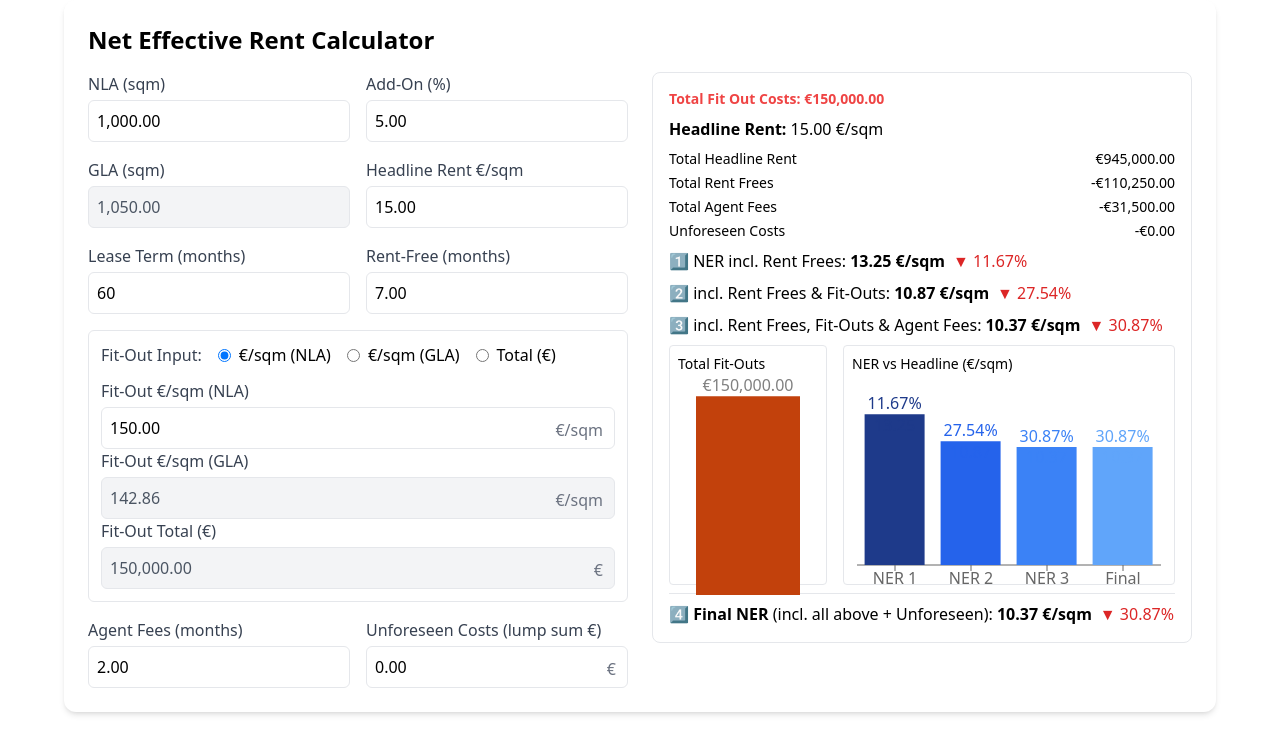
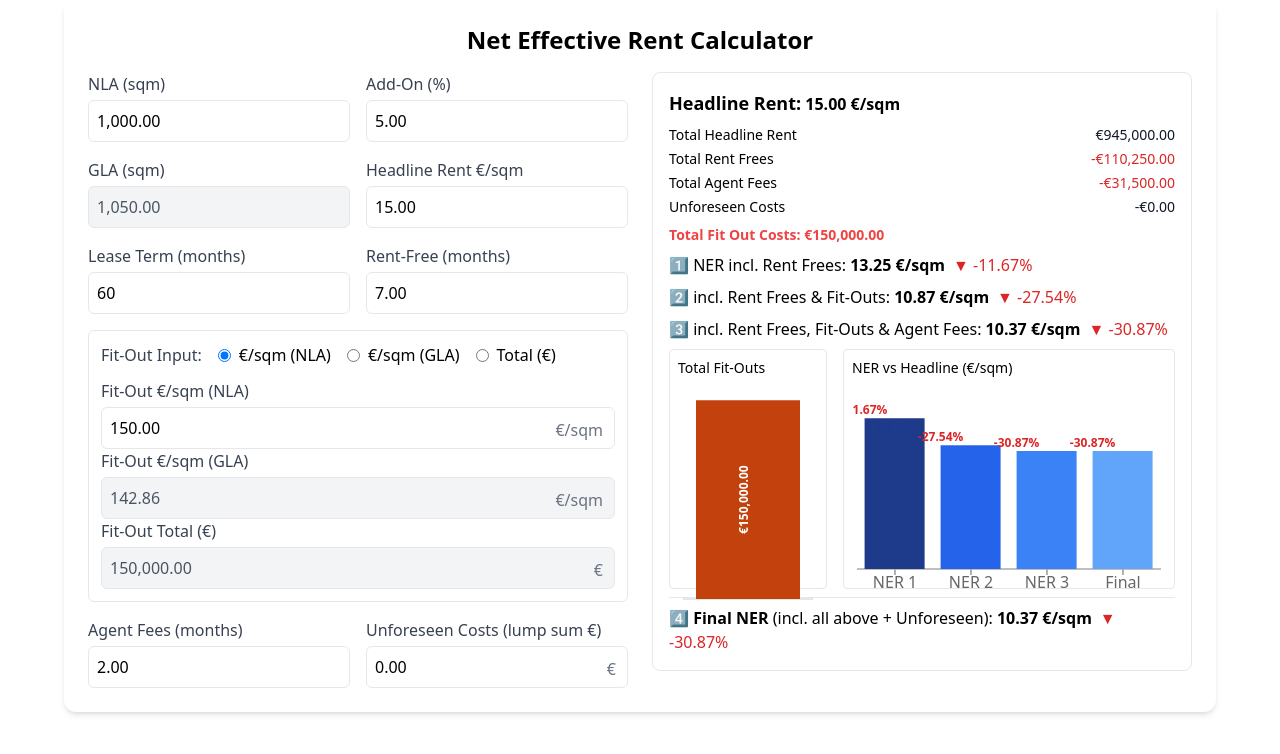
Before and after one commit to Musicandy13/Net-Effective-Rent-Calculator, a React (Vite) app: page / in a window 1280 px wide. Shown: the top 754 px of the page. Built offline with nearby package versions, Linux system fonts and the light colour scheme.

Commit message:
Update App.jsx

```diff
--- a/src/App.jsx
+++ b/src/App.jsx
@@ -8,7 +8,7 @@ import {
   Tooltip,
   LabelList,
   ReferenceLine,
-  Cell, // <-- needed for per-bar colors
+  Cell, // wichtig für individuelle Balkenfarben
 } from "recharts";
 
 /* ---------- utils ---------- */
@@ -31,24 +31,29 @@ const FCUR = (n) =>
     currency: "EUR",
   });
 
-/* ---------- delta badge ---------- */
+/* Geldwert mit Farbe je nach Vorzeichen */
+function Money({ value, strong = true, alignRight = false }) {
+  const cls =
+    (value < 0 ? "text-red-600" : "text-gray-900") +
+    (strong ? " font-medium" : "") +
+    (alignRight ? " text-right" : "");
+  return <span className={cls}>{FCUR(value)}</span>;
+}
+
+/* ---------- Delta-Badge (rot wenn unter Headline) ---------- */
 function Delta({ base, val }) {
   const pct = base > 0 ? ((val - base) / base) * 100 : 0;
-  const rounded = Math.abs(pct) < 0.005 ? 0 : pct;
-  const up = rounded > 0;
-  const down = rounded < 0;
+  const up = pct > 0;
+  const down = pct < 0;
+  const sign = pct > 0 ? "+" : "";
   return (
-    <span
-      className={`${
-        down ? "text-red-600" : up ? "text-green-600" : "text-gray-500"
-      } font-medium ml-2`}
-    >
-      {down ? "▼" : up ? "▲" : "■"} {F(Math.abs(rounded), 2)}%
+    <span className={`${down ? "text-red-600" : up ? "text-green-600" : "text-gray-500"} font-medium ml-2`}>
+      {down ? "▼" : up ? "▲" : "■"} {sign}{F(pct, 2)}%
     </span>
   );
 }
 
-/* ---------- numeric input ---------- */
+/* ---------- Numeric Input ---------- */
 function NumericField({
   label,
   value,
@@ -62,13 +67,7 @@ function NumericField({
 }) {
   const [focus, setFocus] = useState(false);
   const num = P(value);
-  const show = focus
-    ? value
-    : format === "int"
-    ? F(num, 0)
-    : format === "1dec"
-    ? F(num, 1)
-    : F(num, 2);
+  const show = focus ? value : format === "int" ? F(num, 0) : format === "1dec" ? F(num, 1) : F(num, 2);
   return (
     <label className="block">
       <span className="text-gray-700">{label}</span>
@@ -87,12 +86,8 @@ function NumericField({
             onChange(String(n));
             onCommit?.(n);
           }}
-          onChange={(e) =>
-            onChange(e.target.value.replace(/[^\d.,-]/g, ""))
-          }
-          className={`mt-1 block w-full border rounded-md p-2 pr-16 ${
-            readOnly ? "bg-gray-100 text-gray-600" : ""
-          }`}
+          onChange={(e) => onChange(e.target.value.replace(/[^\d.,-]/g, ""))}
+          className={`mt-1 block w-full border rounded-md p-2 pr-16 ${readOnly ? "bg-gray-100 text-gray-600" : ""}`}
         />
         {suffix && (
           <span className="absolute inset-y-0 right-3 top-1/2 -translate-y-1/2 text-gray-500">
@@ -104,7 +99,39 @@ function NumericField({
   );
 }
 
-/* ---------- app ---------- */
+/* ---------- Custom Labels für Charts ---------- */
+// Prozent-Label über den NER-Balken (rot mit Minus, grün mit +)
+const PercentLabel = ({ x, y, value }) => {
+  if (value == null) return null;
+  const fill = value < 0 ? "#dc2626" : "#16a34a";
+  const sign = value > 0 ? "+" : "";
+  return (
+    <text x={x} y={y - 4} textAnchor="middle" fill={fill} fontSize={12} fontWeight="700">
+      {sign}{F(value, 2)}%
+    </text>
+  );
+};
+// Vertikales Währungslabel im Fit-Outs-Balken
+const VerticalMoneyLabel = ({ x, y, width, height, value }) => {
+  if (value == null) return null;
+  const cx = x + width / 2;
+  const cy = y + height / 2;
+  return (
+    <text
+      x={cx}
+      y={cy}
+      transform={`rotate(-90, ${cx}, ${cy})`}
+      textAnchor="middle"
+      fill="#ffffff"
+      fontSize={12}
+      fontWeight="700"
+    >
+      {FCUR(value)}
+    </text>
+  );
+};
+
+/* ---------- App ---------- */
 export default function App() {
   const [f, setF] = useState({
     nla: "1000",
@@ -121,6 +148,7 @@ export default function App() {
   });
   const S = (k) => (v) => setF((s) => ({ ...s, [k]: v }));
 
+  // parsed
   const nla = clamp(P(f.nla));
   const addon = clamp(P(f.addon));
   const rent = clamp(P(f.rent));
@@ -129,6 +157,7 @@ export default function App() {
   const agent = clamp(P(f.agent));
   const unforeseen = clamp(P(f.unforeseen));
 
+  // derived
   const gla = useMemo(() => nla * (1 + addon / 100), [nla, addon]);
   const months = Math.max(0, duration - rf);
   const gross = rent * gla * months;
@@ -137,11 +166,11 @@ export default function App() {
   const perGLA = clamp(P(f.fitPerGLA));
   const tot = clamp(P(f.fitTot));
 
+  // Sync der drei Fit-Out Eingaben
   useEffect(() => {
     const nNLA = clamp(P(f.fitPerNLA));
     const nGLA = clamp(P(f.fitPerGLA));
     const nTot = clamp(P(f.fitTot));
-
     if (f.fitMode === "perNLA") {
       const t = nNLA * nla;
       const g = gla > 0 ? t / gla : 0;
@@ -163,23 +192,26 @@ export default function App() {
   const totalFit =
     f.fitMode === "perNLA" ? perNLA * nla : f.fitMode === "perGLA" ? perGLA * gla : tot;
 
-  const agentFees = agent * rent * gla;
+  const agentFees = agent * rent * gla; // EUR
   const denom = Math.max(1e-9, duration * gla);
 
+  // NERs
   const ner1 = gross / denom;
   const ner2 = (gross - totalFit) / denom;
   const ner3 = (gross - totalFit - agentFees) / denom;
   const ner4 = (gross - totalFit - agentFees - unforeseen) / denom;
 
+  // Absolute Totals (EUR)
   const totalHeadline = rent * gla * duration;
   const totalRentFrees = rent * gla * rf;
   const totalAgentFees = agentFees;
   const totalUnforeseen = unforeseen;
 
   // Farben
-  const FIT_OUT_COLOR = "#c2410c"; // dunkel Orange
-  const NER_COLORS = ["#1e3a8a", "#2563eb", "#3b82f6", "#60a5fa"]; // 4 Blautöne
+  const FIT_OUT_COLOR = "#c2410c"; // dunkles Orange
+  const NER_COLORS = ["#1e3a8a", "#2563eb", "#3b82f6", "#60a5fa"]; // Blautöne
 
+  // Chart-Daten
   const chartFitOutData = [{ name: "Fit-Outs", eur: totalFit }];
   const nerBars = [
     { label: "NER 1", val: ner1 },
@@ -189,13 +221,14 @@ export default function App() {
   ].map((d, i) => ({
     name: d.label,
     sqm: d.val,
-    pct: rent > 0 ? ((d.val - rent) / rent) * 100 : 0,
+    pct: rent > 0 ? ((d.val - rent) / rent) * 100 : 0, // negativ = Abschlag
     color: NER_COLORS[i],
   }));
 
   return (
     <div className="p-6 max-w-6xl mx-auto bg-white rounded-xl shadow-md">
-      <h2 className="text-2xl font-bold mb-4">Net Effective Rent Calculator</h2>
+      {/* 1) Titel zentriert */}
+      <h2 className="text-2xl font-bold mb-4 text-center">Net Effective Rent Calculator</h2>
 
       <div className="grid grid-cols-1 md:grid-cols-2 gap-6">
         {/* LEFT: Inputs */}
@@ -248,22 +281,36 @@ export default function App() {
         {/* RIGHT: Results */}
         <div className="md:sticky md:top-6 h-fit">
           <div className="rounded-lg border p-4 space-y-2 bg-white">
-            <p className="text-sm text-red-500 font-semibold">Total Fit Out Costs: {FCUR(totalFit)}</p>
-            <p><strong>Headline Rent:</strong> {F(rent, 2)} €/sqm</p>
+            {/* 2) Headline Rent fett + 3) Block ganz oben + negative rot */}
+            <p className="mb-1">
+              <strong className="text-lg">Headline Rent:</strong> <strong>{F(rent, 2)} €/sqm</strong>
+            </p>
 
-            {/* Totals */}
-            <div className="grid grid-cols-2 gap-x-4 gap-y-1 text-sm mb-2 mt-1">
-              <div>Total Headline Rent</div><div className="text-right">{FCUR(totalHeadline)}</div>
-              <div>Total Rent Frees</div><div className="text-right">-{FCUR(totalRentFrees)}</div>
-              <div>Total Agent Fees</div><div className="text-right">-{FCUR(totalAgentFees)}</div>
-              <div>Unforeseen Costs</div><div className="text-right">-{FCUR(totalUnforeseen)}</div>
+            <div className="grid grid-cols-2 gap-x-4 gap-y-1 text-sm mb-3">
+              <div>Total Headline Rent</div>
+              <div className="text-right"><Money value={ totalHeadline } /></div>
+
+              <div>Total Rent Frees</div>
+              <div className="text-right"><Money value={ -totalRentFrees } /></div>
+
+              <div>Total Agent Fees</div>
+              <div className="text-right"><Money value={ -totalAgentFees } /></div>
+
+              <div>Unforeseen Costs</div>
+              <div className="text-right"><Money value={ -totalUnforeseen } /></div>
             </div>
 
+            {/* 4) Total Fit Outs direkt darunter */}
+            <p className="text-sm font-semibold text-red-500 mb-1">
+              Total Fit Out Costs: {FCUR(totalFit)}
+            </p>
+
+            {/* NER 1–3 */}
             <p>1️⃣ NER incl. Rent Frees: <b>{F(ner1, 2)} €/sqm</b><Delta base={rent} val={ner1} /></p>
             <p>2️⃣ incl. Rent Frees & Fit-Outs: <b>{F(ner2, 2)} €/sqm</b><Delta base={rent} val={ner2} /></p>
             <p>3️⃣ incl. Rent Frees, Fit-Outs & Agent Fees: <b>{F(ner3, 2)} €/sqm</b><Delta base={rent} val={ner3} /></p>
 
-            {/* Charts row */}
+            {/* 5–6) Charts: Fit-Outs schmal mit gedrehtem Label, NER breit; im NER nur Zahlen im Balken + rote Prozente mit Minus */}
             <div className="mt-4 grid grid-cols-3 gap-4">
               {/* Fit-Outs narrow */}
               <div className="h-60 border rounded p-2 col-span-1">
@@ -273,8 +320,9 @@ export default function App() {
                     <XAxis dataKey="name" hide />
                     <YAxis hide />
                     <Tooltip formatter={(v) => FCUR(v)} />
+                    <ReferenceLine y={0} />
                     <Bar dataKey="eur" fill={FIT_OUT_COLOR}>
-                      <LabelList dataKey="eur" position="top" formatter={(v) => FCUR(v)} />
+                      <LabelList content={<VerticalMoneyLabel />} />
                     </Bar>
                   </BarChart>
                 </ResponsiveContainer>
@@ -288,11 +336,14 @@ export default function App() {
                     <XAxis dataKey="name" />
                     <YAxis hide />
                     <Tooltip formatter={(v, n) => (n === "sqm" ? `${F(v, 2)} €/sqm` : `${F(v, 2)}%`)} />
+                    <ReferenceLine y={0} />
                     <Bar dataKey="sqm">
+                      {/* nur Zahlen im Balken */}
                       <LabelList dataKey="sqm" position="insideTop" formatter={(v) => F(v, 2)} />
-                      <LabelList dataKey="pct" position="top" formatter={(v) => `${F(Math.abs(v), 2)}%`} />
-                      {nerBars.map((entry, index) => (
-                        <Cell key={`cell-${index}`} fill={entry.color} />
+                      {/* Prozente darüber – rot mit Minus (oder grün mit +) */}
+                      <LabelList dataKey="pct" content={<PercentLabel />} />
+                      {nerBars.map((e, i) => (
+                        <Cell key={i} fill={e.color} />
                       ))}
                     </Bar>
                   </BarChart>
```
